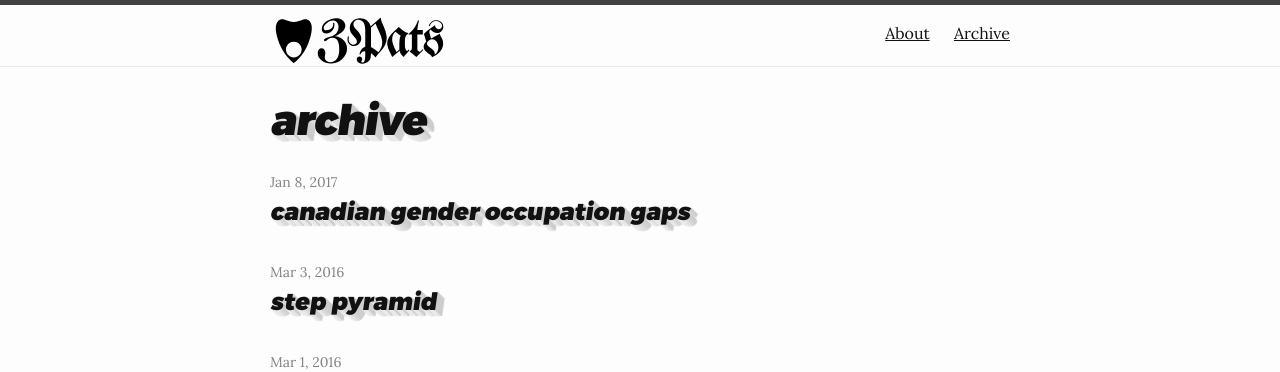
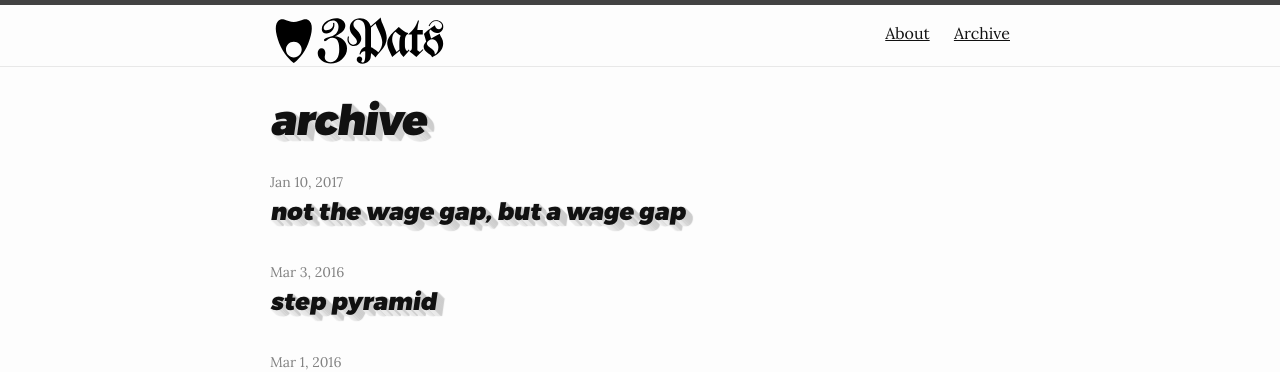
Before and after one commit to pcclarke/3pats, a Jekyll site: the page built from archive.md, in a window 1280 px wide and 900 px high. Shown: the top 372 px of the window. Built offline with Jekyll 4.4.1, drawn with Linux system fonts in a browser that asks for light colours; some web fonts are replaced; a script that is not in the unit is left out; some of the changed lines change nothing that is shown.

Commit message:
Changed date

```diff
--- a/_posts/2017-01-08-genderoccgap.markdown
+++ b/_posts/2017-01-10-genderoccgap.markdown
@@ -1,14 +1,14 @@
 ---
 layout: post
-title:  "Canadian Gender Occupation Gaps"
-date:   2017-01-08 12:00:00
+title:  "Not the wage gap, but a wage gap"
+date:   2017-01-10 12:00:00
 ---
 
 I've been neglecting this blog for a while, on account of spending far too much time on [another project](http://pcclarke.github.io/civ-techs/). As a puny attempt at a new year's resolution, I thought I should try updating this blog again.
 
 So here it is, an update.
 
-I wasn't really planning on doing anything with gender gaps, but when I came across the data it seemed interesting. Sometimes that's all it takes to get a post started, apparently!
+I wasn't really planning on doing anything with gender gaps, but when I came across the data for total wages it seemed interesting. It isn't to be confused with the better known gender wage gap because these are total wages, so it could just be due to gendered jobs rather than pay. Still, the fact that they aren't really converging at all was surprising and worth looking at. Sometimes that's all it takes to get a post started for me!
 
 * * *
 
```
